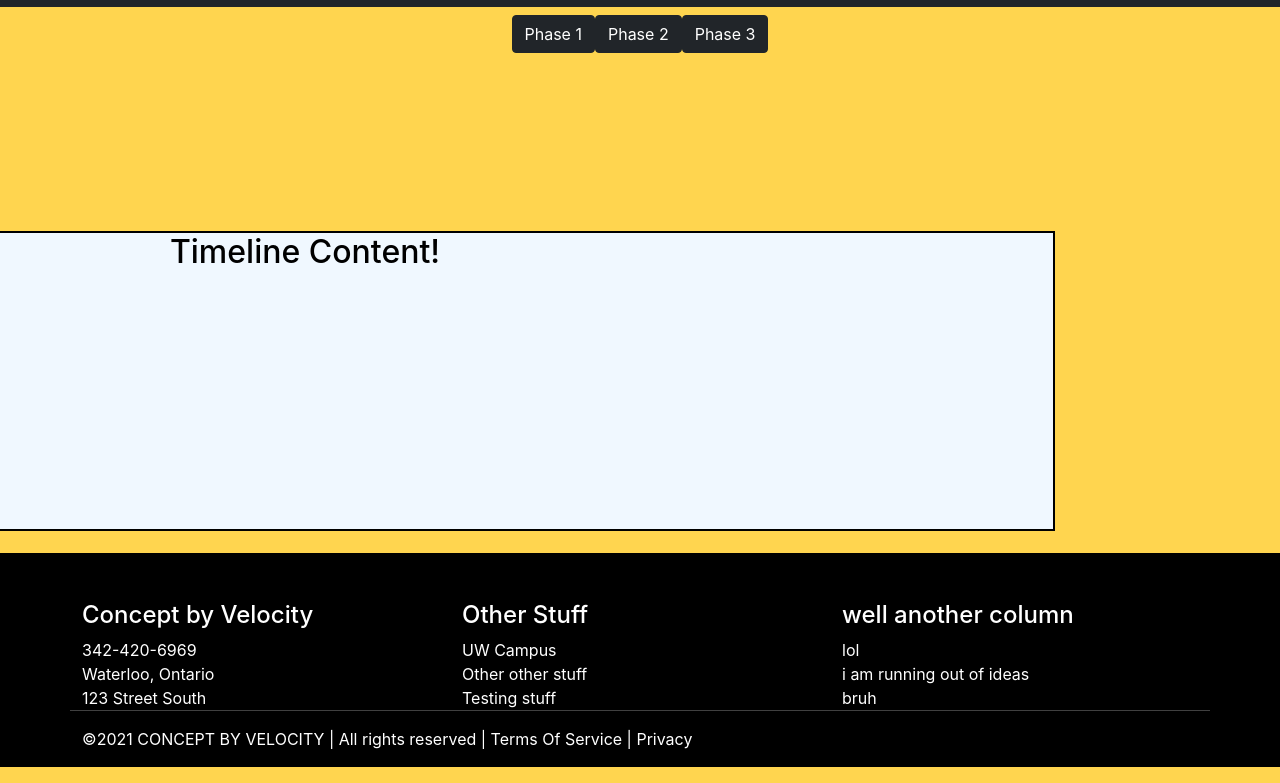
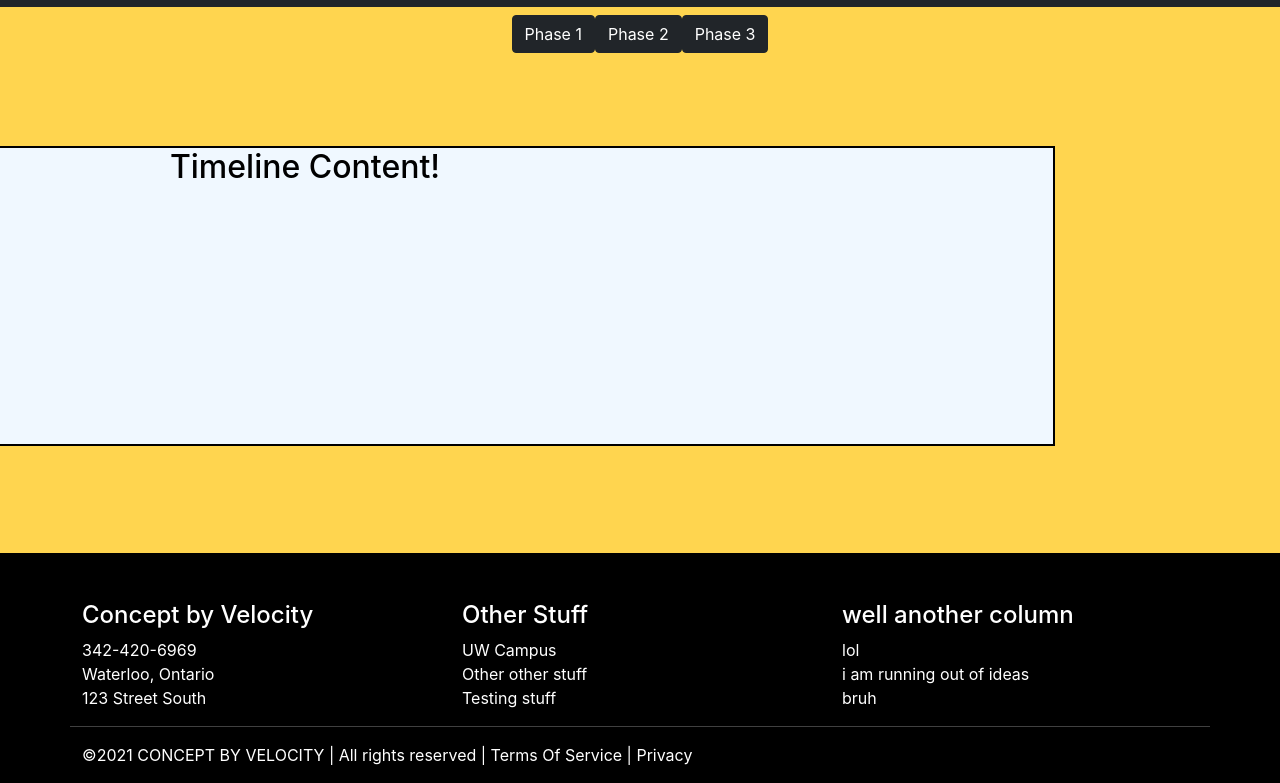
Before and after one commit to shaun-mani/velocity-app, a React (Create React App) app: page / in a window 1280 px wide. Shown: the part 1494-2277 px from the top of the page. Built offline with nearby package versions, Linux system fonts and the light colour scheme.

Commit message:
sm changes

```diff
--- a/src/App.js
+++ b/src/App.js
@@ -4,7 +4,7 @@ import './App.css';
 import Map from './components/Map';
 import NavBar from './components/NavBar';
 import Header from './components/Header';
-import Functionclick from './components/Functionclick'
+import FunctionClickTest0 from './components/FunctionClickTest0'
 // import Test from './components/Test'
 import MarkerClick from './components/MarkerClick';
 // import ButtonClickTest1 from './components/ButtonClickTest1';
@@ -20,7 +20,7 @@ function App() {
         <React.Fragment>
         <div><NavBar /></div>
         <MarkerClick />
-        <Functionclick />
+        <FunctionClickTest0 />
         {/* <ButtonClickTest1 /> */}
         {/* <Test /> */}
         <div><Map /></div>
--- a/src/components/NavBar.css
+++ b/src/components/NavBar.css
@@ -1,27 +1,30 @@
-ul {
+/* I read its best practice to keep your css files under a className
+rather than just: ul, nav, etc. because it affects the rest of of
+the document, not just the file its imported to */
+
+.navbar-list {
   list-style-type: none;
   margin: 0;
   padding: 0;
   overflow: hidden;
   background-color: rgb(0, 0, 0);
 }
-
-nav {
-  float: left;
-}
-
+/* since its the only nav item we have,
+tho not sure where to put the className in the NavBar.js */
 nav a {
   display: block;
   color: white;
   text-align: center;
   padding: 24px 32px;
   text-decoration: none;
+  float: left;
 }
 
 /*
 changes color while hovering the mouse cursor on the button
 */
-nav a:hover {
+
+.navbar-item a:hover {
   background-color: rgb(255, 255, 255);
 }
 
@@ -32,4 +35,5 @@ currently only shows the color while clicking
 
 nav a:active {
   background-color: rgb(255, 234, 41);
+  color: purple;
 }
--- a/src/components/Timeline.css
+++ b/src/components/Timeline.css
@@ -1,8 +1,7 @@
 .border-timeline {
   background-color: aliceblue;
   color: black;
-  margin-top: 1525px;
-  margin-bottom: 1000px;
+  margin-top: 1440px;
   margin-right: 225px;
   width: 1500px;
   height: 300px;
```
Also changed, not shown: src/components/FunctionClickTest0.js (renamed from src/components/Functionclick.js).
